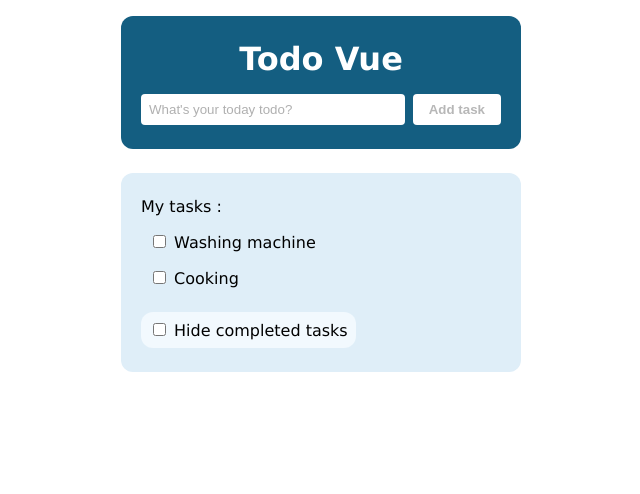
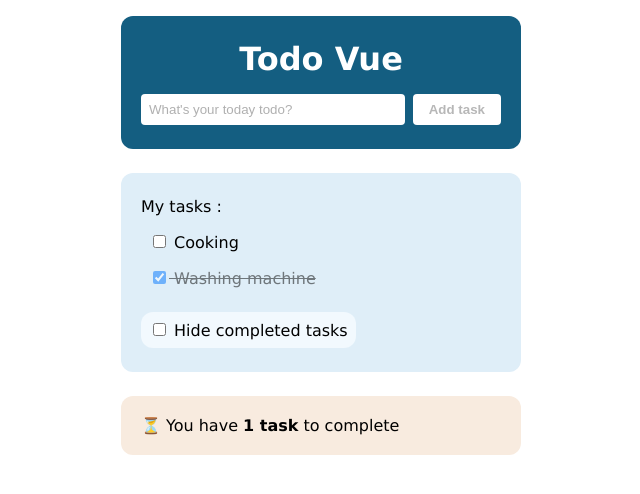
Before and after one commit to valentin-grenier/todo-vue, a Vue app: page / in a window 1280 px wide. Shown: the top 494 px of the page, without its empty margins (319-959 px from the left). Built offline with nearby package versions, Linux system fonts and the light colour scheme.

Commit message:
Added Footer layout and a task counter

```diff
--- a/src/App.vue
+++ b/src/App.vue
@@ -3,6 +3,7 @@
 		<Layout>
 			<template v-slot:header></template>
 			<template v-slot:main></template>
+			<template v-slot:footer></template>
 		</Layout>
 	</div>
 </template>
--- a/src/data.js
+++ b/src/data.js
@@ -3,7 +3,7 @@ import { ref } from 'vue';
 const tasks = ref([
 	{
 		title: 'Washing machine',
-		completed: false,
+		completed: true,
 		date: 1,
 	},
 	{
--- /dev/null
+++ b/src/layouts/Footer.vue
@@ -0,0 +1,43 @@
+<template>
+	<footer :class="tasksToComplete.length === 0 ? 'all-done' : ''">
+		<div v-if="tasksToComplete.length === 0">
+			<p><strong>🎉 You have completed all your tasks!</strong></p>
+		</div>
+
+		<div v-else>
+			<p>
+				⏳ You have
+				<strong
+					>{{ tasksToComplete.length }}
+					{{ tasksToComplete.length > 1 ? 'tasks' : 'task' }}</strong
+				>
+				to complete
+			</p>
+		</div>
+	</footer>
+</template>
+
+<script setup>
+import { computed } from 'vue';
+import tasks from '../data';
+
+const tasksToComplete = computed(() => tasks.value.filter((t) => !t.completed));
+</script>
+
+<style scoped>
+footer {
+	background: rgb(248, 235, 223);
+	padding: 1.25rem;
+	border-radius: 0.75rem;
+	margin-bottom: 1.5rem;
+}
+
+footer.all-done {
+	background: rgb(231, 248, 223);
+	color: rgb(47, 102, 22);
+}
+
+p {
+	margin: 0;
+}
+</style>
--- a/src/layouts/Layout.vue
+++ b/src/layouts/Layout.vue
@@ -2,12 +2,14 @@
 	<div class="container">
 		<Header />
 		<Main />
+		<Footer />
 	</div>
 </template>
 
 <script setup>
 import Header from './Header.vue';
 import Main from './Main.vue';
+import Footer from './Footer.vue';
 </script>
 
 <style scoped>
--- a/src/layouts/Main.vue
+++ b/src/layouts/Main.vue
@@ -71,6 +71,7 @@ main {
 	background: rgb(223, 238, 248);
 	padding: 1.5rem 1.25rem;
 	border-radius: 0.75rem;
+	margin-bottom: 1.5rem;
 }
 
 p {
```
